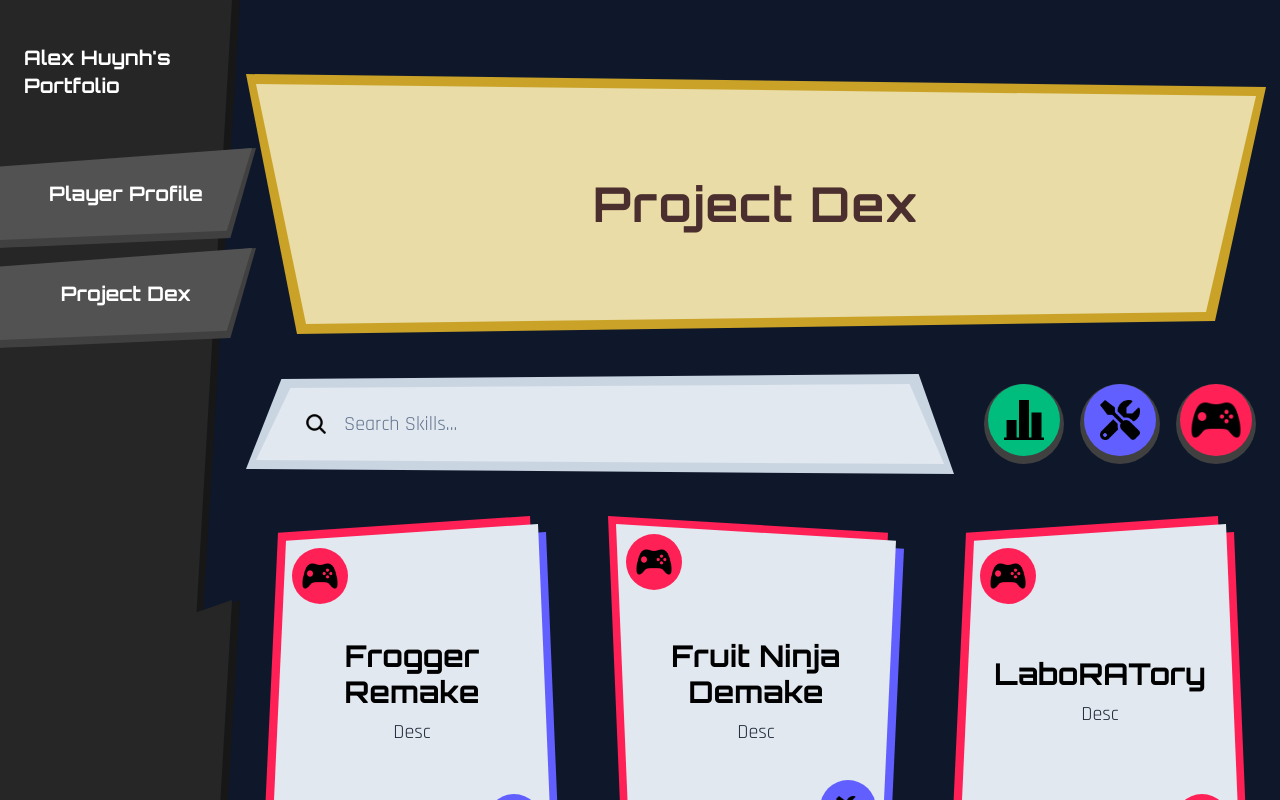
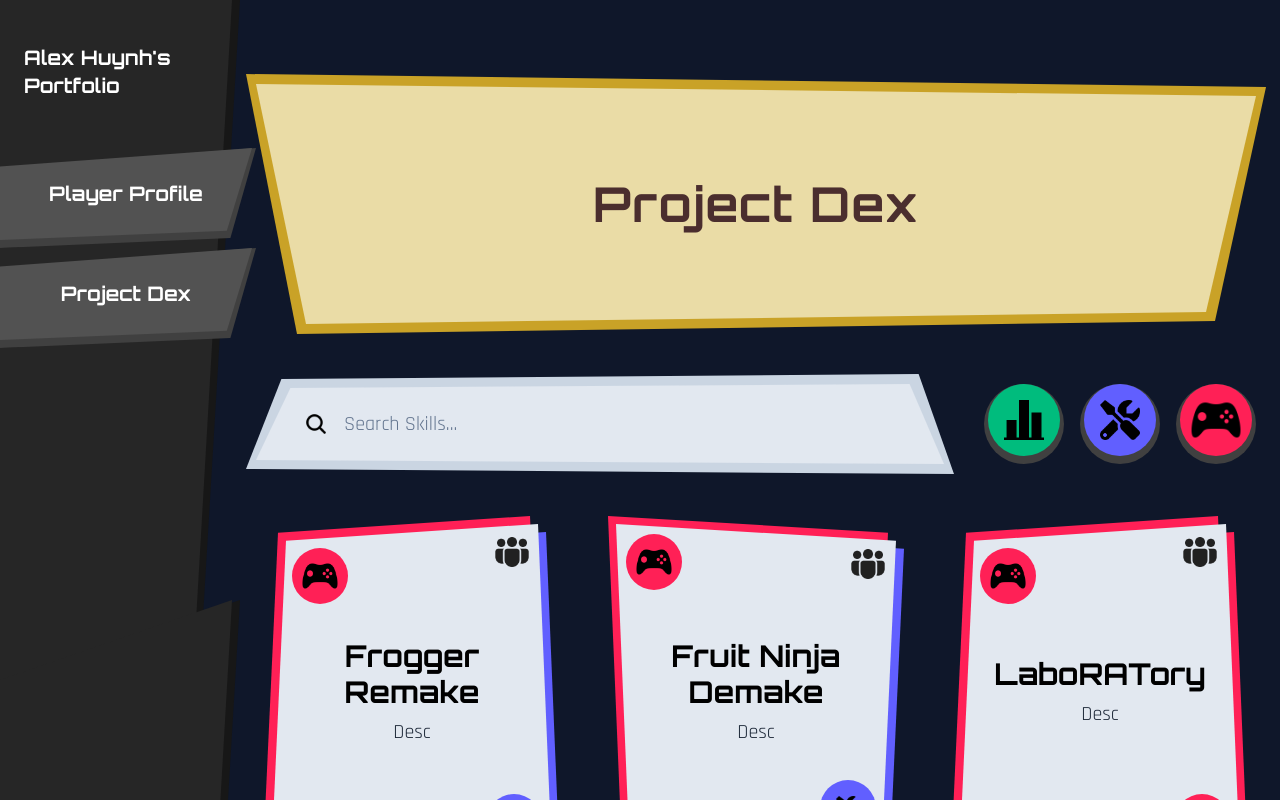
Before and after one commit to AlexHuynh35/PortfolioWebsite, a Next.js app: page / in a window 1280 px wide. Shown: the top 800 px of the page. Built offline with nearby package versions, Linux system fonts and the light colour scheme.

Commit message:
update: added collaboration icon to project preview

```diff
--- a/src/components/project_gallery.tsx
+++ b/src/components/project_gallery.tsx
@@ -15,6 +15,7 @@ export default function ProjectGallery({ projectList }: ProjectGalleryProps) {
           title={project.title}
           description={project.description}
           types={project.types}
+          collaborators={project.collaborators.length}
           variant={idx % 2 === 0 ? "A" : "B"}
         />
       ))}
--- a/src/components/project_preview.tsx
+++ b/src/components/project_preview.tsx
@@ -9,6 +9,7 @@ type ProjectCardProps = {
   title: string;
   description: string;
   types: ProjectType[];
+  collaborators: number;
   variant: QuadVariant;
 };
 
@@ -30,14 +31,26 @@ const typeToPadding = {
   game: "p-2",
 };
 
-export default function ProjectCard({ slug, title, description, types, variant }: ProjectCardProps) {
+export default function ProjectCard({ slug, title, description, types, collaborators, variant }: ProjectCardProps) {
   const clipPath = variant === "A" ? "[clip-path:polygon(5%_5%,95%_0,100%_100%,0_95%)]" : "[clip-path:polygon(0_0,100%_5%,95%_95%,5%_100%)]";
   const typePosUp = variant === "A" ? "top-6 left-5" : "top-2.5 left-2.5";
   const typePosDown = variant === "A" ? "bottom-2.5 right-2.5" : "bottom-6 right-5";
+  const typePosCollab = variant === "A" ? "top-2 right-5" : "top-5 right-2";
 
   return (
     <div className="relative w-70 aspect-[5/6] hover:scale-105">
       <Link href={`/project/${slug}`}>
+        {collaborators != 0 && (
+          <div className={`absolute w-1/7 h-5/42 ${typePosCollab} rounded-full z-10`}>
+            <Image
+              src="/collaborate.png"
+              alt="collaborate"
+              fill
+              className="object-contain"
+            />
+          </div>
+        )}
+
         <div className={`absolute w-1/5 h-1/6 ${typePosUp} ${typeToColor[types[0]]} rounded-full z-10`}>
           <Image
             src={typeToImage[types[0]]}
--- a/src/data/projects.ts
+++ b/src/data/projects.ts
@@ -4,7 +4,7 @@ export interface Project {
   slug: string;
   title: string;
   description: string;
-  contributors: string[];
+  collaborators: string[];
   types: ProjectType[];
   videoUrl?: string;
   interactiveUrl?: string;
@@ -16,7 +16,7 @@ export const projects: Project[] = [
     slug: "frogger_remake",
     title: "Frogger Remake",
     description: "Desc",
-    contributors: [],
+    collaborators: ["Summit Pradhan"],
     types: ["game", "software"],
     videoUrl: undefined,
     interactiveUrl: undefined,
@@ -26,7 +26,7 @@ export const projects: Project[] = [
     slug: "fruit_ninja_demake",
     title: "Fruit Ninja Demake",
     description: "Desc",
-    contributors: [],
+    collaborators: ["Summit Pradhan"],
     types: ["game", "software"],
     videoUrl: undefined,
     interactiveUrl: undefined,
@@ -36,7 +36,7 @@ export const projects: Project[] = [
     slug: "laboratory",
     title: "LaboRATory",
     description: "Desc",
-    contributors: [],
+    collaborators: ["Chris Guerrero"],
     types: ["game"],
     videoUrl: undefined,
     interactiveUrl: undefined,
@@ -46,7 +46,7 @@ export const projects: Project[] = [
     slug: "subscription_campaign_optimization",
     title: "Subscription Campaign Optimization",
     description: "Desc",
-    contributors: [],
+    collaborators: ["Ronald Catahimican", "Kaila Li"],
     types: ["data"],
     videoUrl: undefined,
     interactiveUrl: undefined,
@@ -56,7 +56,7 @@ export const projects: Project[] = [
     slug: "box_office_profitability",
     title: "Box Office Profitability",
     description: "Desc",
-    contributors: [],
+    collaborators: ["Ronald Catahimican", "Kaila Li"],
     types: ["data"],
     videoUrl: undefined,
     interactiveUrl: undefined,
@@ -66,7 +66,7 @@ export const projects: Project[] = [
     slug: "predicting_emotions_with_gru",
     title: "Predicting Emotions with GRU",
     description: "Desc",
-    contributors: [],
+    collaborators: ["Branley Mmasi"],
     types: ["data", "software"],
     videoUrl: undefined,
     interactiveUrl: undefined,
@@ -76,7 +76,7 @@ export const projects: Project[] = [
     slug: "angklung_educational_website",
     title: "Angklung Educational Website",
     description: "Desc",
-    contributors: [],
+    collaborators: [],
     types: ["software"],
     videoUrl: undefined,
     interactiveUrl: undefined,
```
Also changed, not shown: public/collaborate.png (added).
